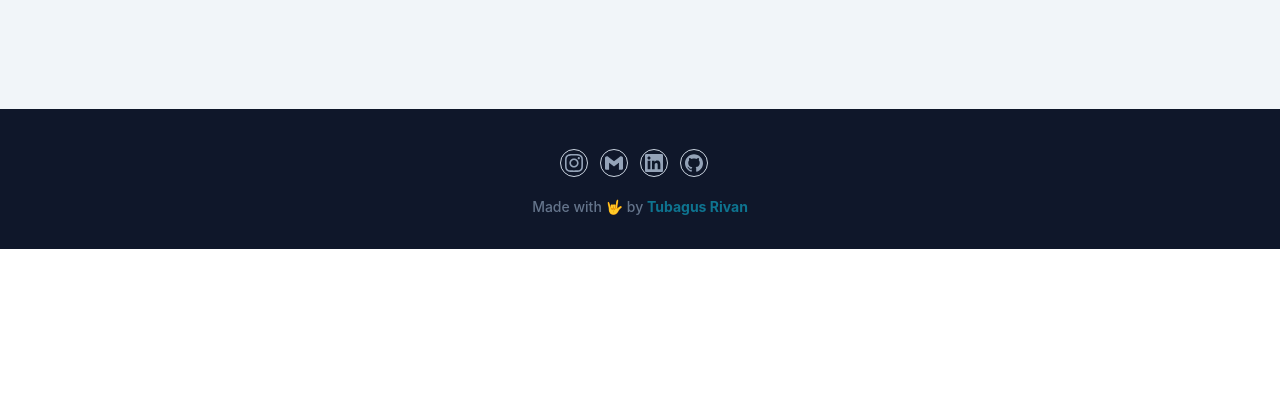
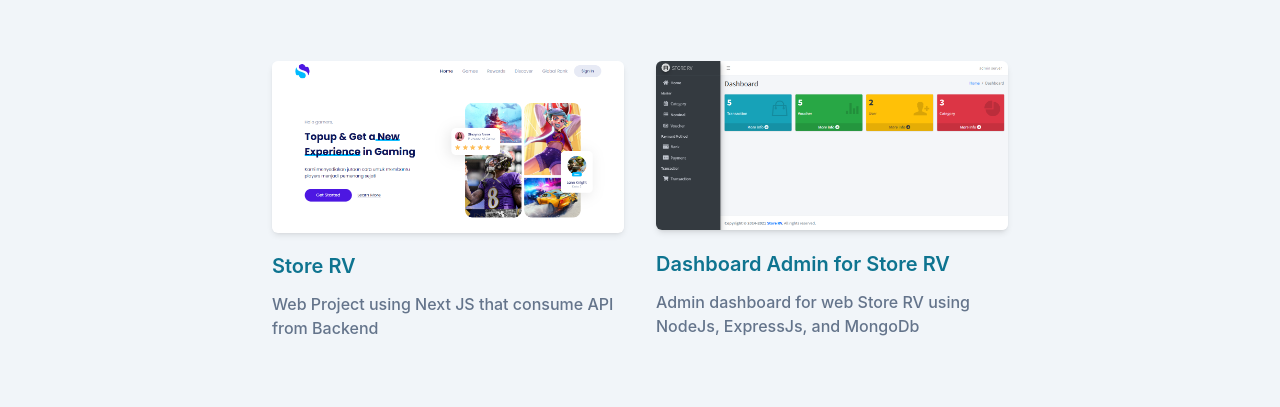
Before and after one commit to TbRivan/portfolio, a plain HTML site: page index.html in a window 1280 px wide. Shown: the part 2572-2979 px from the top of the page. Before the commit the page ends 2821 px from the top, so only its background shows below. Drawn offline with nearby package versions, Linux system fonts and the light colour scheme; a web font is replaced by a local one.

Commit message:
add new portfolio

```diff
--- a/index.html
+++ b/index.html
@@ -168,11 +168,25 @@
                     <p class="font-medium text-base text-secondary">Web Project using React and Redux that consume API from Backend</p>
                 </div>
                 <div data-aos="zoom-in" class="mb-12 p-4 md:w-1/2">
-                    <div class="rounded-md shadow-md overflow-hidden"><a href="https://web-production-7cea.up.railway.app/admin/dashboard" target="_blank">
+                    <div class="rounded-md shadow-md overflow-hidden"><a href="https://staycationserver-tbrivan22.b4a.run/admin/signin" target="_blank">
                         <img src="dist/img/portfolio/6.png" alt="Spar Application" width="w-full"></a>
                     </div>
-                    <h3 class="font-semibold text-xl text-primary mt-5 mb-3"><a href="https://web-production-7cea.up.railway.app/admin/dashboard" target="_blank">Dashboard Admin for Staycation</a></h3>
+                    <h3 class="font-semibold text-xl text-primary mt-5 mb-3"><a href="https://staycationserver-tbrivan22.b4a.run/admin/signin" target="_blank">Dashboard Admin for Staycation</a></h3>
                     <p class="font-medium text-base text-secondary">Admin dashboard for web Staycation using NodeJs, ExpressJs, and MongoDb</p>
+                </div>
+                <div data-aos="zoom-in" class="mb-12 p-4 md:w-1/2">
+                    <div class="rounded-md shadow-md overflow-hidden"><a href="https://storerv.vercel.app/" target="_blank">
+                        <img src="dist/img/portfolio/7.png" alt="Spar Application" width="w-full"></a>
+                    </div>
+                    <h3 class="font-semibold text-xl text-primary mt-5 mb-3"><a href="https://storerv.vercel.app" target="_blank">Store RV</a></h3>
+                    <p class="font-medium text-base text-secondary">Web Project using Next JS that consume API from Backend</p>
+                </div>
+                <div data-aos="zoom-in" class="mb-12 p-4 md:w-1/2">
+                    <div class="rounded-md shadow-md overflow-hidden"><a href="https://serverstorerv-tbrivan22.b4a.run/dashboard" target="_blank">
+                        <img src="dist/img/portfolio/8.png" alt="Spar Application" width="w-full"></a>
+                    </div>
+                    <h3 class="font-semibold text-xl text-primary mt-5 mb-3"><a href="https://serverstorerv-tbrivan22.b4a.run/dashboard" target="_blank">Dashboard Admin for Store RV</a></h3>
+                    <p class="font-medium text-base text-secondary">Admin dashboard for web Store RV using NodeJs, ExpressJs, and MongoDb</p>
                 </div>
             </div>
         </div>
```
Also changed, not shown: dist/img/portfolio/7.png (added), dist/img/portfolio/8.png (added).
